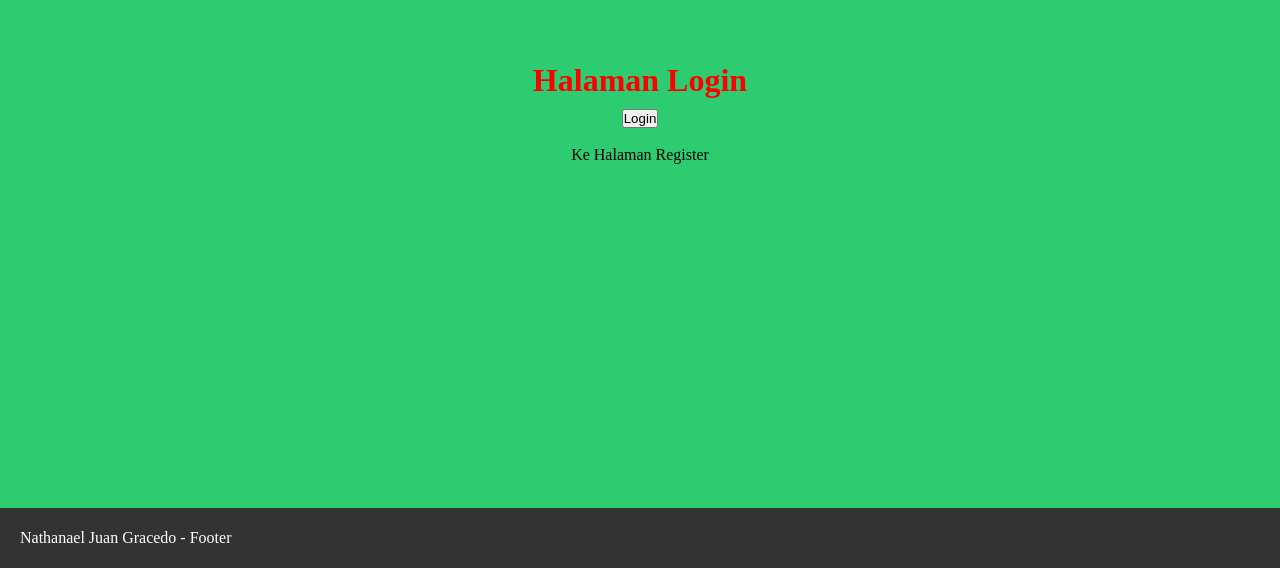
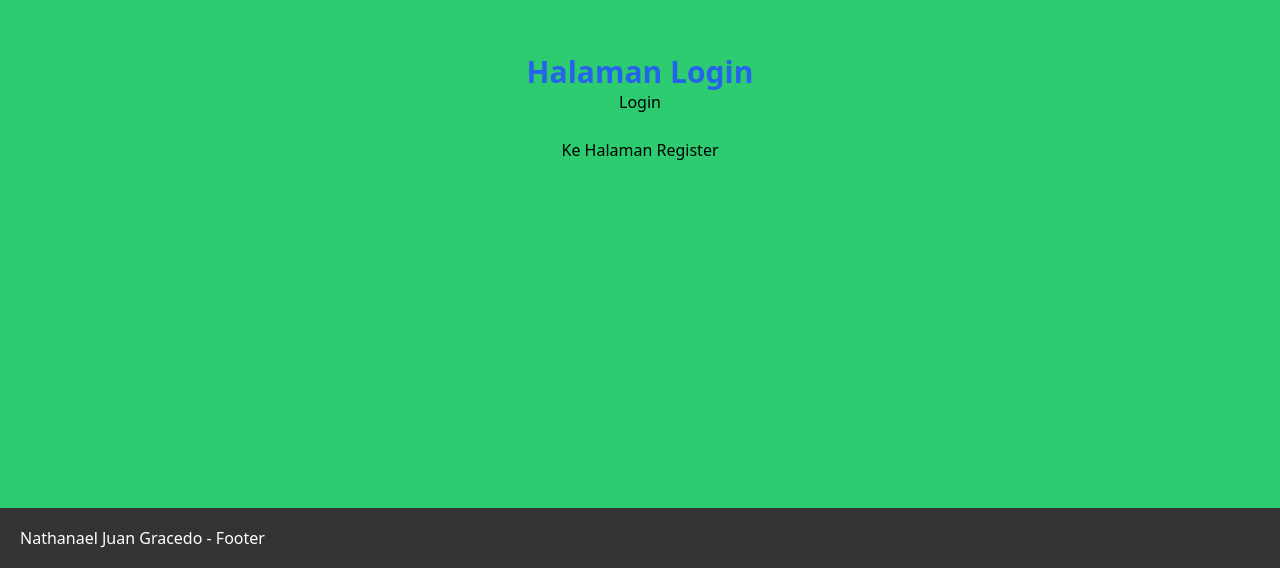
Before and after one commit to NathanaelGracedo/pemrograman-berbasis-framework, a Next.js app in the folder jobsheet5-styling-page/my-app/: page /auth/login in a window 1280 px wide. Shown: the part 292-860 px from the top of the page. Built offline with nearby package versions, Linux system fonts and the light colour scheme.

Commit message:
Jobsheet 5 - Langkah 9 - Tailwind CSS

```diff
--- a/jobsheet5-styling-page/my-app/package.json
+++ b/jobsheet5-styling-page/my-app/package.json
@@ -20,6 +20,9 @@
     "typescript": "5.9.3"
   },
   "devDependencies": {
-    "sass": "^1.97.3"
+    "autoprefixer": "^10.4.27",
+    "postcss": "^8.5.6",
+    "sass": "^1.97.3",
+    "tailwindcss": "^3.4.19"
   }
 }
--- /dev/null
+++ b/jobsheet5-styling-page/my-app/postcss.config.js
@@ -0,0 +1,6 @@
+module.exports = {
+  plugins: {
+    tailwindcss: {},
+    autoprefixer: {},
+  },
+}
--- a/jobsheet5-styling-page/my-app/src/pages/views/auth/login/index.tsx
+++ b/jobsheet5-styling-page/my-app/src/pages/views/auth/login/index.tsx
@@ -16,7 +16,7 @@ const HalamanLogin = () => {
 
     return(
         <div className={styles.login}>
-            <h1 style={{ color: "red", borderRadius: "10px", padding:"10px"}}>Halaman Login</h1>
+            <h1 className="text-3xl font-bold text-blue-600">Halaman Login</h1>
             <button onClick={() => handlerLogin()}>Login</button> <br />
             <Link href="/auth/register">Ke Halaman Register</Link>
         </div>
--- a/jobsheet5-styling-page/my-app/src/styles/globals.css
+++ b/jobsheet5-styling-page/my-app/src/styles/globals.css
@@ -73,6 +73,10 @@
   }
 }
 
+@tailwind base;
+@tailwind components;
+@tailwind utilities;
+
 * {
   box-sizing: border-box;
   padding: 0;
--- /dev/null
+++ b/jobsheet5-styling-page/my-app/tailwind.config.js
@@ -0,0 +1,13 @@
+/** @type {import('tailwindcss').Config} */
+module.exports = {
+  content: [
+    "./app/**/*.{js,ts,jsx,tsx,mdx}",
+    "./pages/**/*.{js,ts,jsx,tsx,mdx}",
+    "./components/**/*.{js,ts,jsx,tsx,mdx}",
+    "./src/**/*.{js,ts,jsx,tsx,mdx}",
+  ],
+  theme: {
+    extend: {},
+  },
+  plugins: [],
+}
```
Also changed, not shown: 1 other file (tests, documents, lock files or other folders).
